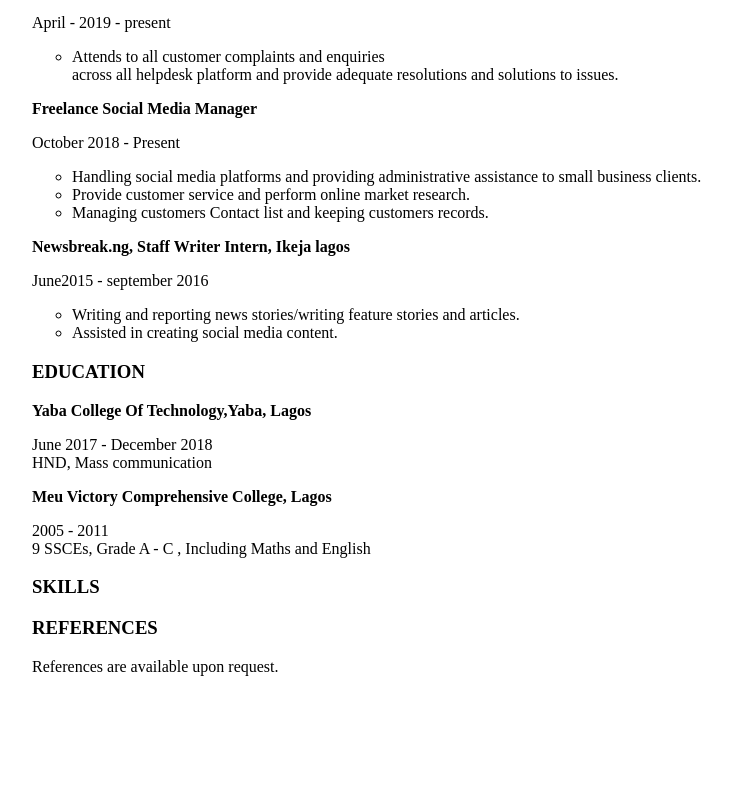
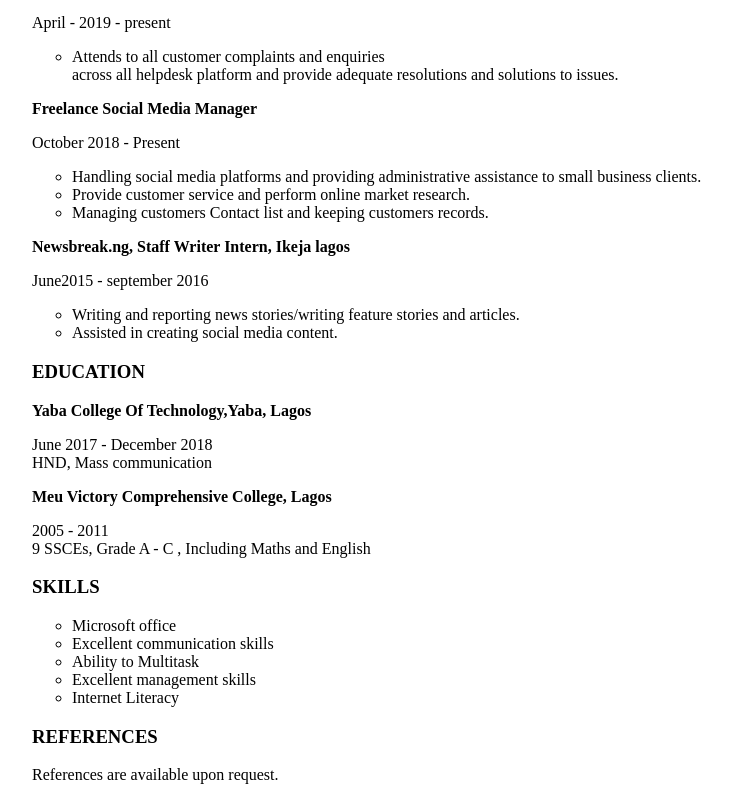
Before and after one commit to Estherokafor05/HNG-TECH-TASK1, a plain HTML site: page Esther.html in a window 1280 px wide. Shown: the part 522-1322 px from the top of the page, without its empty margins (16-748 px from the left). Before the commit the page ends 1214 px from the top, so only its background shows below. Drawn offline with Linux system fonts and the light colour scheme.

Commit message:
Update Esther.html

```diff
--- a/Esther.html
+++ b/Esther.html
@@ -59,7 +59,13 @@
                         <p>2005 - 2011<br>9 SSCEs, Grade A - C , Including Maths and English</p>
 
                     <h3>SKILLS</h3>
-                    <p></p>
+                     <ul>
+                        <li>Microsoft office</li>
+                        <li> Excellent communication skills</li>
+                        <li>Ability to Multitask</li>
+                        <li>Excellent management skills</li>
+                        <li>Internet Literacy</li>
+                    </ul>
 
                     <h3> REFERENCES</h3>
                         <p>References are available upon request.</p>
```
